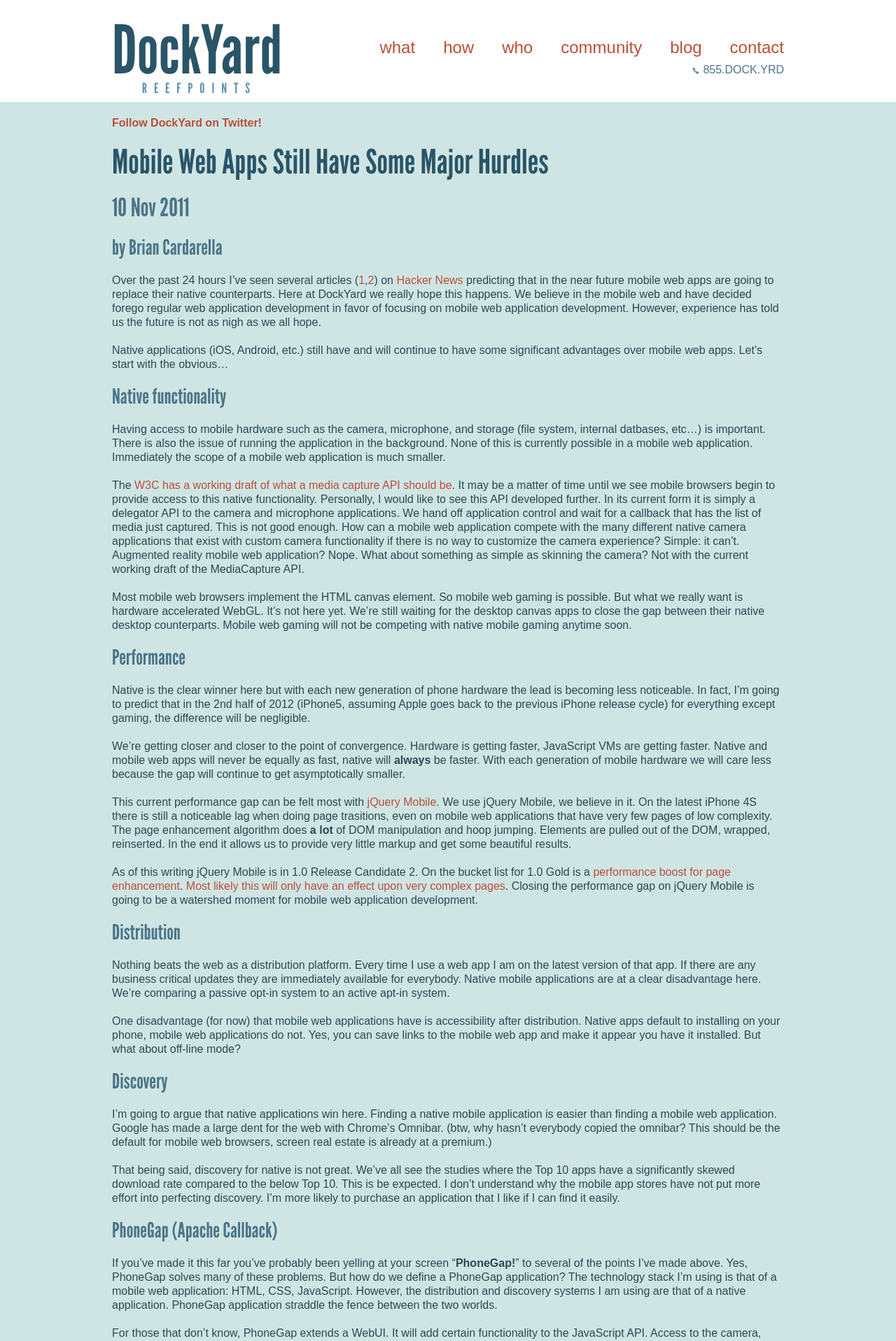
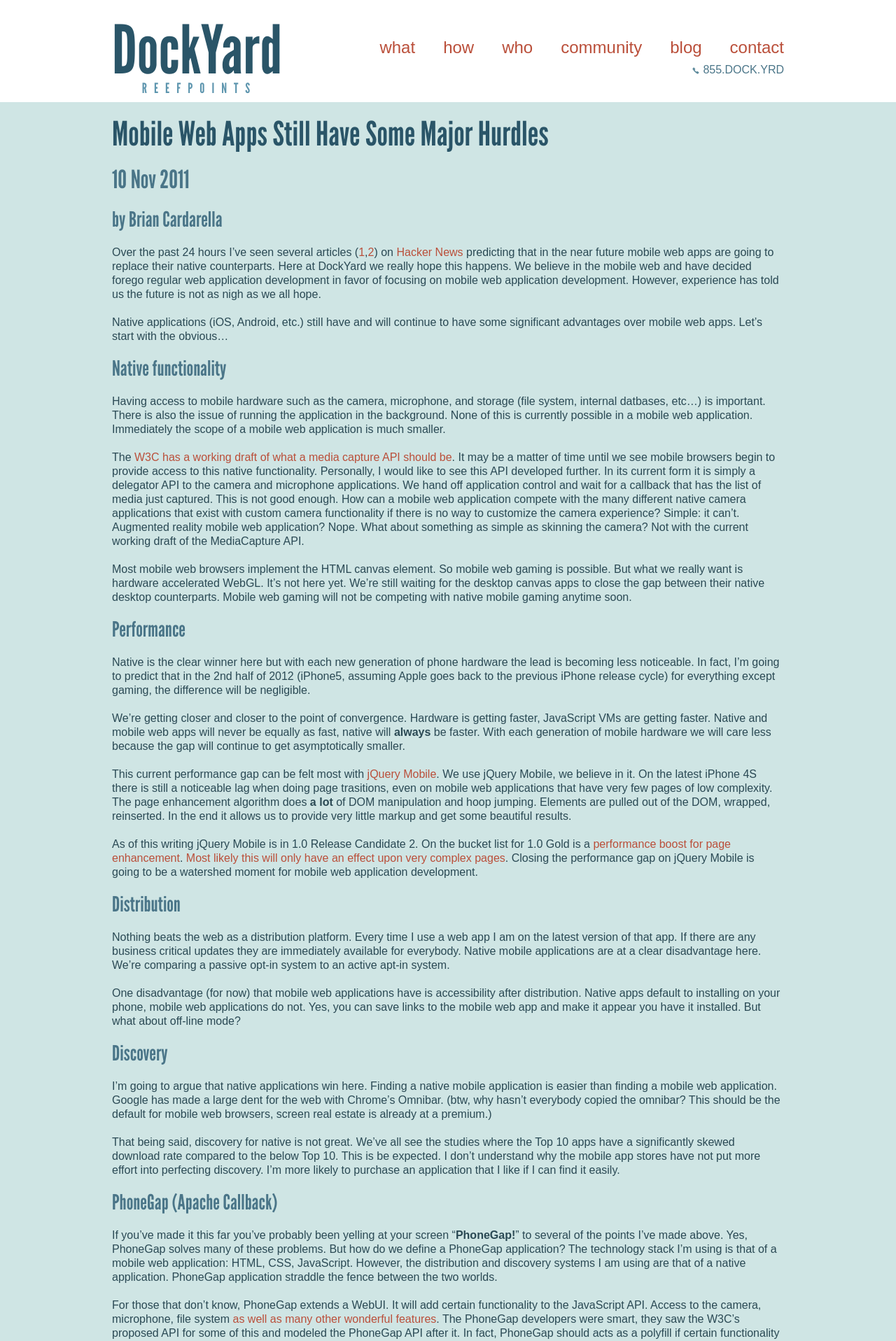
Before and after one commit to Hakon/reefpoints, a Jekyll site: the page built from _posts/2011-11-10-mobile-web-apps.md, in a window 1280 px wide. Shown: the top 1917 px of the page at 70% size. Built offline with Jekyll 4.4.1, drawn with Linux system fonts in a browser that asks for light colours; Markdown is read by kramdown in place of the engine named in the settings; comment, search, counter and statistics services are not loaded; some of the changed text lies outside the part shown.

Commit message:
Regexp post

```diff
--- a/_layouts/post.html
+++ b/_layouts/post.html
@@ -1,12 +1,6 @@
 ---
 layout: default
 ---
-
-<section id="social">
- <article>
-   <p><a href="http://twitter.com/dockyard" target="_blank">Follow DockYard on Twitter!</a><p>
- </article>
-</section>
 
 <section id="post">
   <article>
@@ -16,7 +10,7 @@
       <h4>by {{ page.author }}</h4>
     {% endif %}
     {{ content }}
-      <p id="follow">
+      <p class="social">
         Follow {{ page.author }}
         {% if page.twitter %}
           <a href="http://twitter.com/{{ page.twitter }}">Twitter</a>
@@ -25,6 +19,7 @@
           <a href="http://github.com/{{ page.twitter }}">Github</a>
         {% endif %}
       </p>
+      <p class="social"><a href="http://twitter.com/dockyard" target="_blank">Follow DockYard on Twitter</a><p>
   </article>
 </section>
 
--- a/css/reefpoints.css
+++ b/css/reefpoints.css
@@ -38,23 +38,11 @@
 
 /* content */
 
-section#posts, section#post, section#social, section#comments {
+section#posts, section#post, section#comments {
   width: 960px;
   margin: 0 auto;
   padding: 20px 0px;
   overflow: hidden;
-}
-
-section#social {
-  padding-bottom: 0px;
-}
-
-section#social p {
-  margin-bottom: 0px;
-}
-
-section#social p a {
-  font-weight: bold;
 }
 
 div.highlight {
@@ -63,6 +51,7 @@
   margin-right: 20px;
   border: 1px solid #aaa;
   border-radius: 4px;
+  overflow-x: scroll;
 }
 
 div.highlight pre {
@@ -95,3 +84,7 @@
   padding-left: 20px;
   font-style: italic;
 }
+
+p {
+  margin-top: 20px;
+}
```
Also changed, not shown: _posts/2011-11-18-convert-ruby-regexp-to-javascript-regex.md (added, +24 -0 lines).
